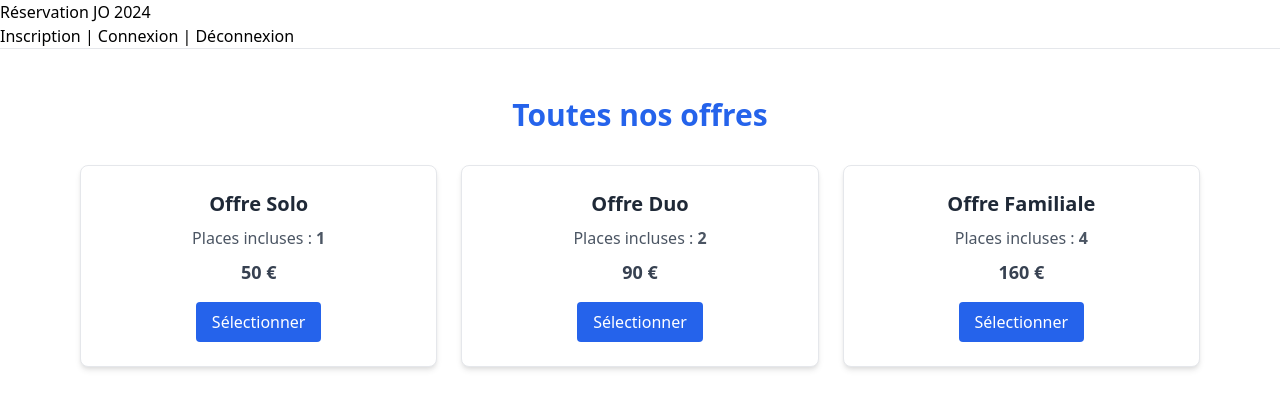
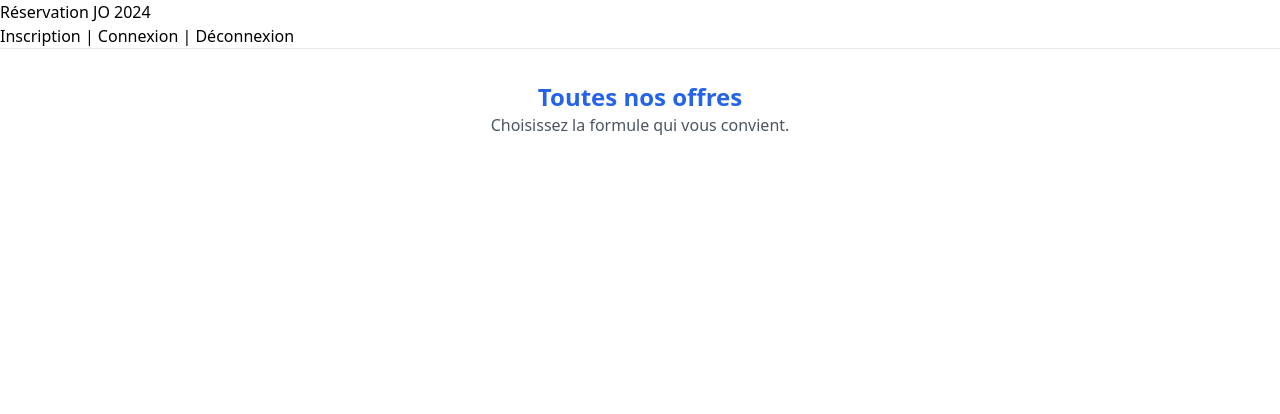
Before and after one commit to Projectsul22/jo-ticket-reservation, a Django app: page /offres/ in a window 1280 px wide. Shown: the top 414 px of the page. Run offline with Django 5.2, Linux system fonts and the light colour scheme; data that the repository does not hold is empty; some libraries are stand-ins or nearby versions.

Commit message:
Update offre admin

```diff
--- a/jo_app/templates/jo_app/offres.html
+++ b/jo_app/templates/jo_app/offres.html
@@ -1,20 +1,21 @@
 {% extends 'jo_app/base.html' %}
-{% block title %}Nos Offres{% endblock %}
+
+{% block title %}Toutes nos offres{% endblock %}
+
 {% block content %}
-<div class="max-w-6xl mx-auto px-4 py-12">
-  <h1 class="text-3xl font-bold text-center text-blue-600 mb-8">Toutes nos offres</h1>
+<div class="text-center py-8">
+    <h1 class="text-2xl font-bold text-blue-600">Toutes nos offres</h1>
+    <p class="text-gray-600 mb-8">Choisissez la formule qui vous convient.</p>
 
-  <div class="grid grid-cols-1 md:grid-cols-3 gap-6">
-    {% for offre in offres %}
-    <div class="bg-white rounded-lg shadow-md p-6 text-center border border-gray-200">
-      <h2 class="text-xl font-semibold text-gray-800 mb-2">{{ offre.nom }}</h2>
-      <p class="text-gray-600 mb-2">Places incluses : <strong>{{ offre.places }}</strong></p>
-      <p class="text-gray-700 font-bold text-lg mb-4">{{ offre.prix }} €</p>
-      <button class="bg-blue-600 hover:bg-blue-700 text-white px-4 py-2 rounded transition">
-        Sélectionner
-      </button>
+    <div class="grid grid-cols-1 md:grid-cols-3 gap-6 px-6">
+        {% for offre in offres %}
+            <div class="bg-white rounded-lg shadow p-6">
+                <h2 class="text-xl font-semibold text-blue-700 mb-2">{{ offre.nom_offre }}</h2>
+                <p>{{ offre.nombre_places }} place{{ offre.nombre_places|pluralize }}</p>
+                <p class="font-bold mt-2">{{ offre.prix }} €</p>
+                <button class="mt-4 bg-blue-600 text-white px-4 py-2 rounded hover:bg-blue-700">Choisir</button>
+            </div>
+        {% endfor %}
     </div>
-    {% endfor %}
-  </div>
 </div>
 {% endblock %}
--- a/jo_app/views.py
+++ b/jo_app/views.py
@@ -3,6 +3,8 @@ from django.contrib.auth import login, authenticate, logout
 from django.contrib.auth.decorators import login_required
 from django.contrib import messages
 from .forms import FormulaireInscription, FormulaireConnexion
+from .models import Offre
+
 
 # INSCRIPTION
 def inscription(request):
@@ -35,12 +37,8 @@ def accueil(request):
     return render(request, 'jo_app/accueil.html')
 
 def offres(request):
-    offres_fictives = [
-        {'nom': 'Offre Solo', 'places': 1, 'prix': 50},
-        {'nom': 'Offre Duo', 'places': 2, 'prix': 90},
-        {'nom': 'Offre Familiale', 'places': 4, 'prix': 160},
-    ]
-    return render(request, 'jo_app/offres.html', {'offres': offres_fictives})
+    offres = Offre.objects.all()
+    return render(request, 'jo_app/offres.html', {'offres': offres})
 
 # DÉCONNEXION
 def deconnexion_utilisateur(request):
```
Also changed, not shown: jo_app/admin.py (+6 -1 lines).
